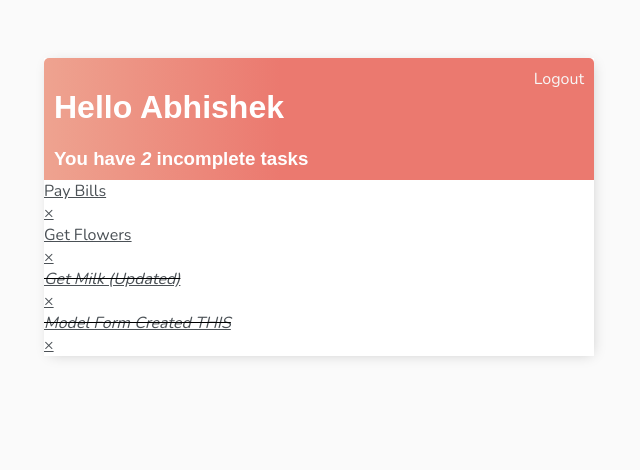
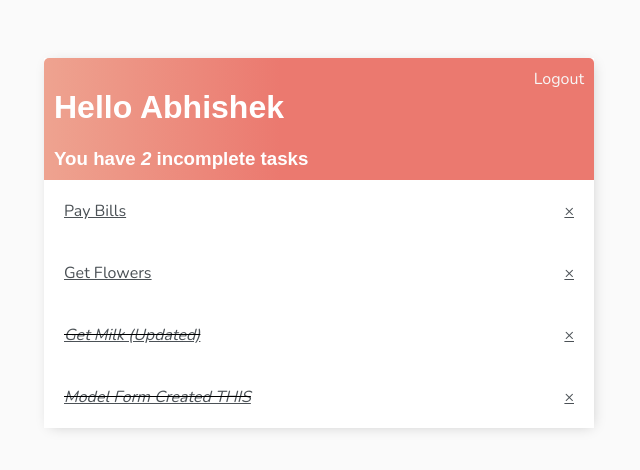
Before and after one commit to abhishekgupta3247/ToDo_List_App_Django, a Django app: page / in a window 1280 px wide. Shown: the top 470 px of the page, without its empty margins (321-961 px from the left). Run offline with Django 4.2, Linux system fonts and the light colour scheme; a user stored in the database is signed in; data comes from the database, SQL or seed files in the repository.

```diff
--- a/base/templates/base/main.html
+++ b/base/templates/base/main.html
@@ -53,6 +53,15 @@
             color: rgb(247, 247, 247);
             text-decoration: none;
         }
+
+        .task-wrapper{
+            display: flex;
+            align-items: center;
+            justify-content: space-between;
+            padding: 20px;
+            background-color: #fff;
+            border-top: rgb(226, 226, 226);
+        }
     </style>
 
 </head>
```
Also changed, not shown: base/templates/base/task_list.html (+22 -0 lines).
